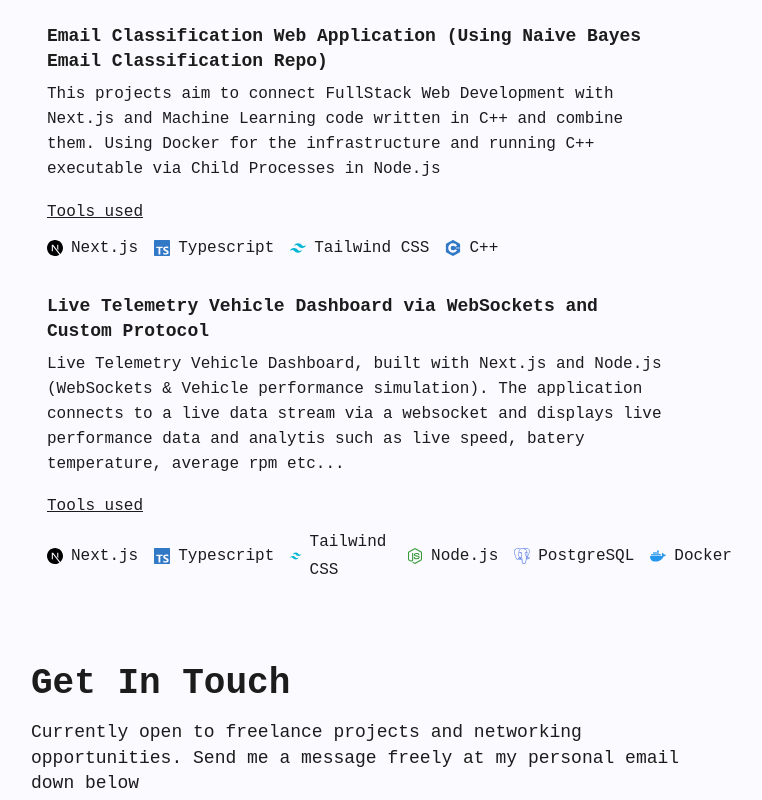
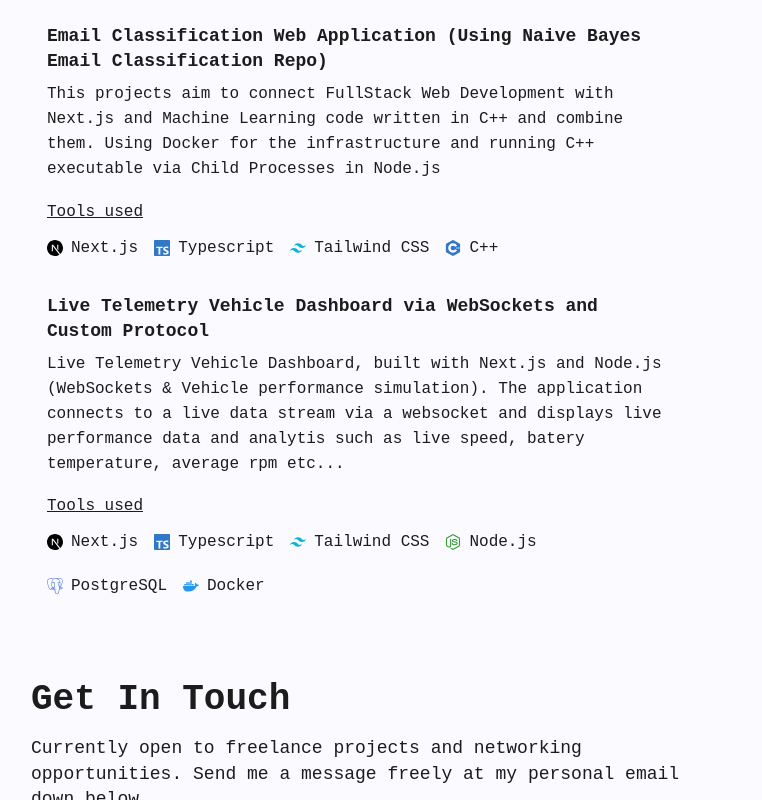
Before and after one commit to kosmiadis/portfolio_2026, a React (Vite) app: page / in a window 1280 px wide. Shown: the part 1980-2780 px from the top of the page, without its empty margins (283-1045 px from the left). Built offline with nearby package versions, Linux system fonts and the light colour scheme; a web font is replaced by a local one.

Commit message:
styling changes in tools section of each project

```diff
--- a/src/components/projects.tsx
+++ b/src/components/projects.tsx
@@ -18,10 +18,10 @@ function ProjectPreview ({ project }: {project: ProjectType}) {
         </div>
         <div className="flex flex-col gap-2">
             <p className="underline">Tools used</p>
-            <ul className="flex items-center gap-4">
+            <ul className="flex flex-wrap items-center gap-4">
                 {tools?.map(tool => <li key={tool.id} className="flex items-center gap-2">
                     {tool.icon}
-                    {tool.name}
+                    <span className="flex-nowrap">{tool.name}</span>
                 </li>)}
             </ul>
         </div>
```
